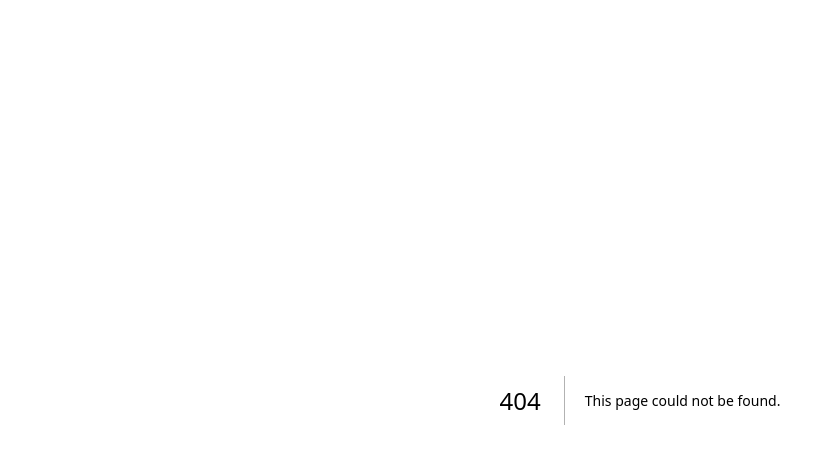
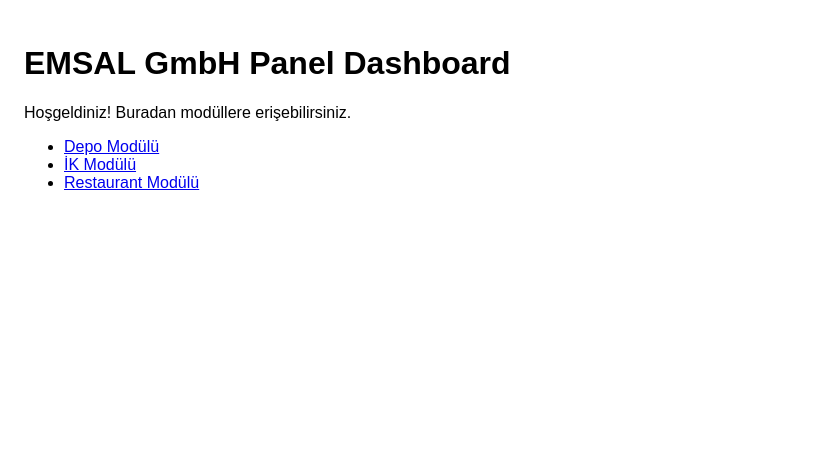
Before and after one commit to 07mercedes-source/panel-demov1, a Next.js app: page /dashboard in a window 1280 px wide. Before the commit this address had no page. Shown: the top 464 px of the page, without its empty margins (0-818 px from the left). Built offline with nearby package versions, Linux system fonts and the light colour scheme.

Commit message:
Create dashboard.js
git add pages/dashboard.js
git commit -m "Add dashboard page"
git push

```diff
--- /dev/null
+++ b/pages/dashboard.js
@@ -0,0 +1,13 @@
+export default function Dashboard() {
+  return (
+    <div style={{ padding: 24, fontFamily: 'Arial, sans-serif' }}>
+      <h1>EMSAL GmbH Panel Dashboard</h1>
+      <p>Hoşgeldiniz! Buradan modüllere erişebilirsiniz.</p>
+      <ul>
+        <li><a href="/depo">Depo Modülü</a></li>
+        <li><a href="/ik">İK Modülü</a></li>
+        <li><a href="/restaurant">Restaurant Modülü</a></li>
+      </ul>
+    </div>
+  );
+}
```
